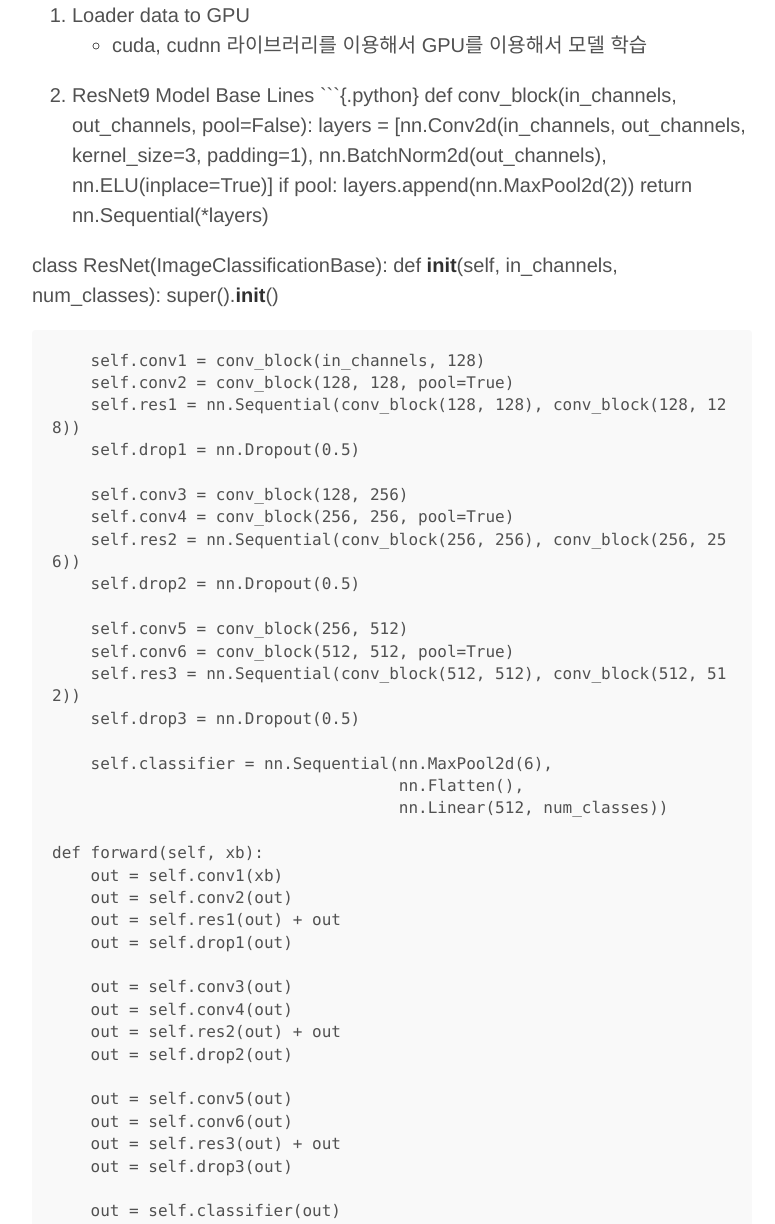
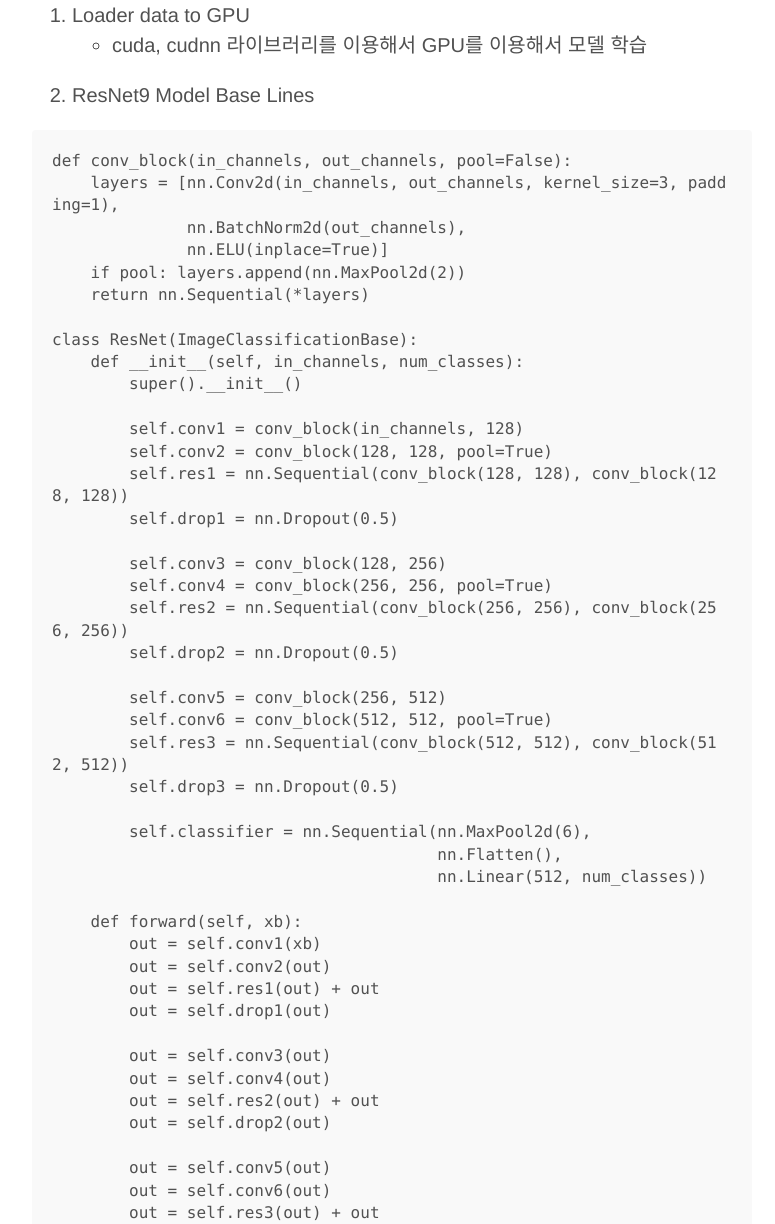
Before and after one commit to Eye-Remocon/Eye-Remocon.github.io, a Jekyll site: the page built from _posts/2021-06-20-emotion-behavior-detection-1.md, in a window 1280 px wide and 1400 px high, scrolled down 1231 px. Shown: the part 176-1400 px from the top of the window, without its empty margins (248-1023 px from the left). Built offline with Jekyll 4.4.1, drawn with Linux system fonts in a browser that asks for light colours; some web fonts are replaced; some of the changed text lies outside the part shown.

Commit message:
Update 2021-06-20-emotion-behavior-detection-1.md

````diff
--- a/_posts/2021-06-20-emotion-behavior-detection-1.md
+++ b/_posts/2021-06-20-emotion-behavior-detection-1.md
@@ -29,7 +29,9 @@ categories : Emotion-Behavior-Detection
 - cuda, cudnn 라이브러리를 이용해서 GPU를 이용해서 모델 학습
 
 4. ResNet9 Model Base Lines
-```{.python}
+
+
+```
 def conv_block(in_channels, out_channels, pool=False):
     layers = [nn.Conv2d(in_channels, out_channels, kernel_size=3, padding=1),
               nn.BatchNorm2d(out_channels),
@@ -82,6 +84,8 @@ class ResNet(ImageClassificationBase):
 
 
 5. Hyperparameters
+
+
 ```{.python}
 epochs = 140
 max_lr = 0.008
````
